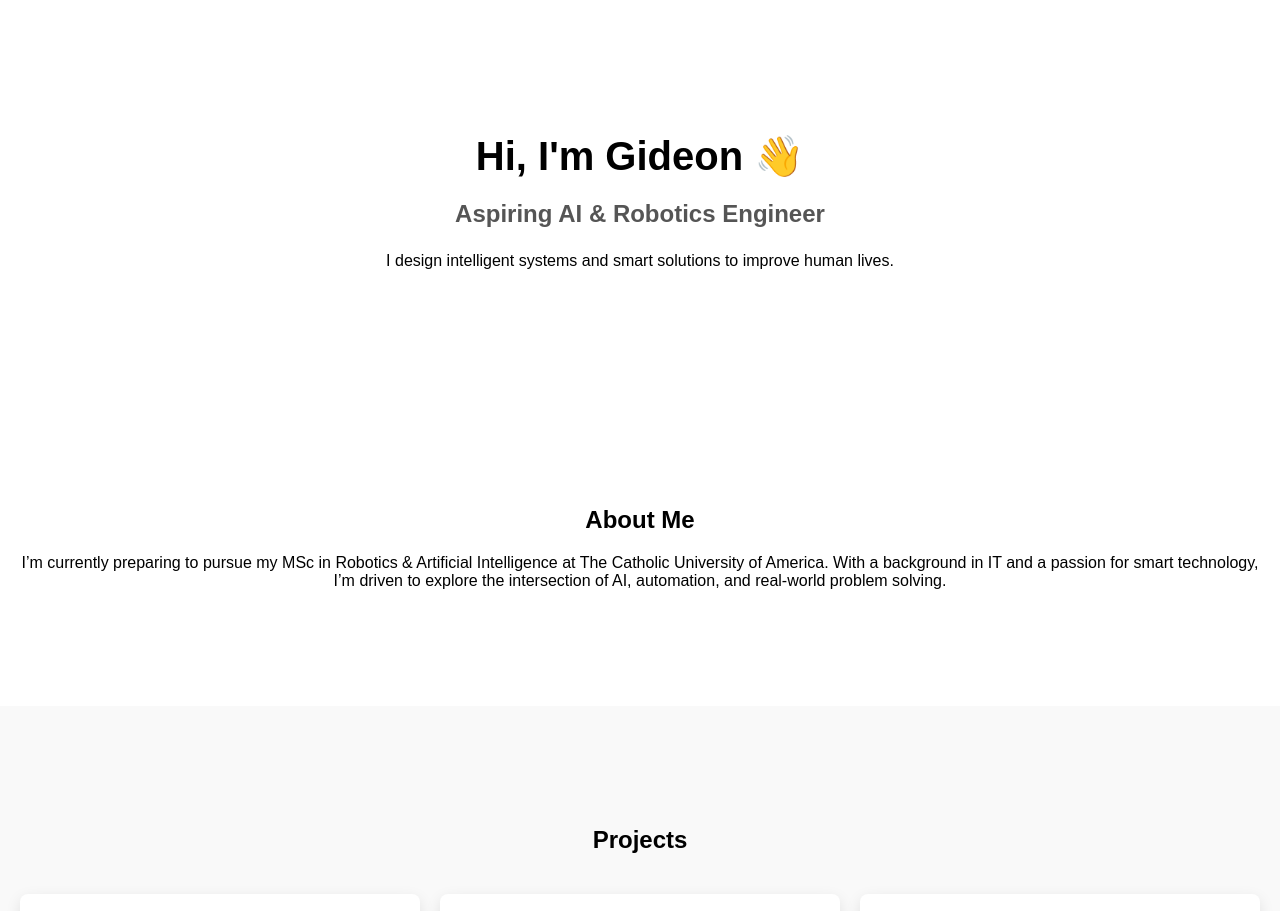
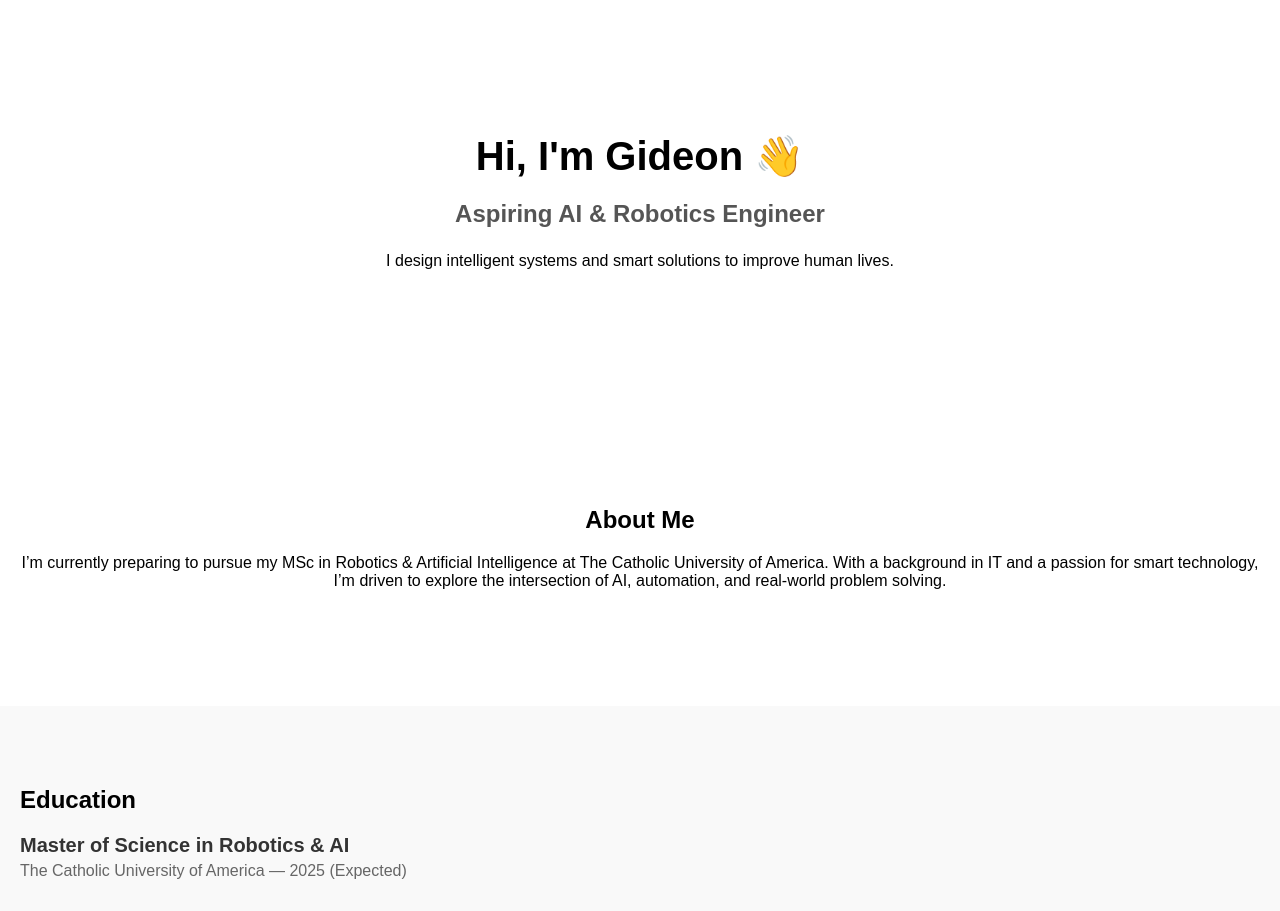
Before and after one commit to GiddyKobby/gideon-portfolio, a React (Vite) app: page / in a window 1280 px wide. Shown: the top 911 px of the page. Built offline with nearby package versions, Linux system fonts and the light colour scheme.

Commit message:
Added education section styles

```diff
--- a/src/App.jsx
+++ b/src/App.jsx
@@ -1,5 +1,6 @@
 import Hero from './components/Hero';
 import About from './components/About';
+import Education from './components/Education';
 import Projects from './components/Projects';
 import './index.css';
 
@@ -8,6 +9,7 @@ function App() {
     <div>
       <Hero />
       <About />
+      <Education />
       <Projects />
     </div>
   );
--- /dev/null
+++ b/src/components/Education.jsx
@@ -0,0 +1,24 @@
+// src/components/Education.jsx
+import React from "react";
+
+const Education = () => {
+  return (
+    <section id="education" className="section">
+      <div className="container">
+        <h2>Education</h2>
+
+        <div className="education-item">
+          <h3>Master of Science in Robotics & AI</h3>
+          <p>The Catholic University of America — 2025 (Expected)</p>
+        </div>
+
+        <div className="education-item">
+          <h3>Bachelor of Science in Computer Engineering</h3>
+          <p>Kwame Nkrumah University of Science & Technology — 2022</p>
+        </div>
+      </div>
+    </section>
+  );
+};
+
+export default Education;
--- a/src/index.css
+++ b/src/index.css
@@ -46,3 +46,23 @@ body { margin: 0; font-family: Arial, sans-serif; }
   text-decoration: none;
   font-weight: bold;
 }
+
+.section {
+  padding: 60px 20px;
+  background: #f9f9f9;
+}
+
+.education-item {
+  margin-bottom: 30px;
+}
+
+.education-item h3 {
+  margin: 0;
+  font-size: 20px;
+  color: #333;
+}
+
+.education-item p {
+  margin: 5px 0 0;
+  color: #666;
+}
```
Also changed, not shown: 5 other files (tests, documents, lock files or other folders).
